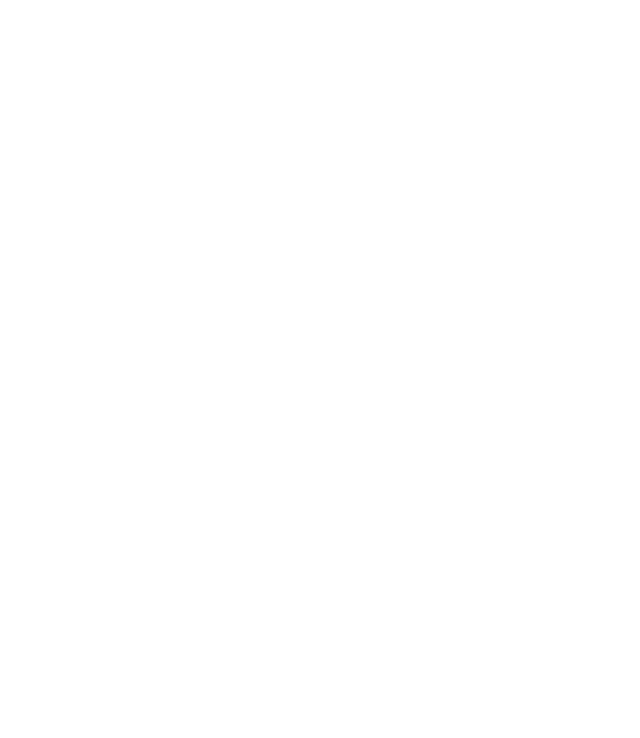
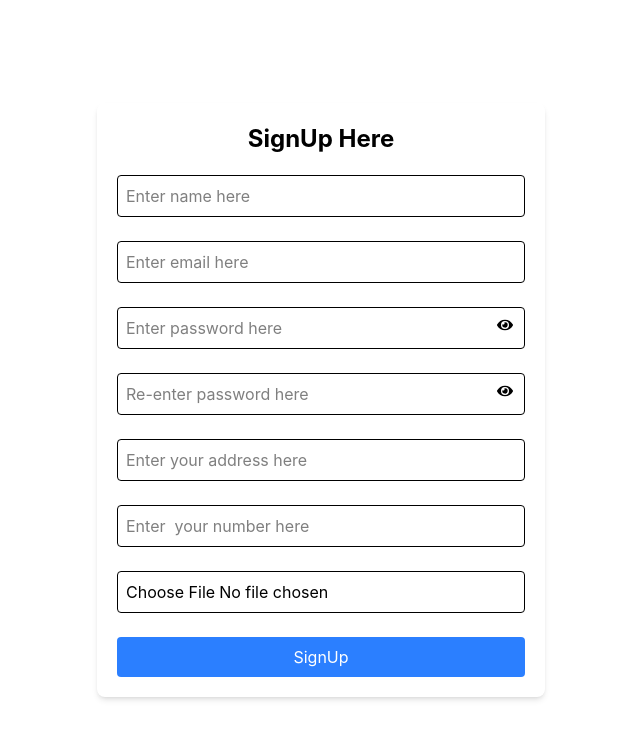
Before and after one commit to Sudarshan-Bishwokarma/localconnect-frontend, a React (Vite) app: page /signup in a window 1280 px wide. Before the commit this address had no page. Shown: the top 738 px of the page, without its empty margins (319-959 px from the left). Built offline with nearby package versions, Linux system fonts and the light colour scheme.

Commit message:
signup  page completed

```diff
--- a/package.json
+++ b/package.json
@@ -12,6 +12,7 @@
   "dependencies": {
     "react": "^19.2.4",
     "react-dom": "^19.2.4",
+    "react-hot-toast": "^2.6.0",
     "react-icons": "^5.6.0",
     "react-router-dom": "^7.14.0",
     "recharts": "^3.8.1"
--- a/src/App.jsx
+++ b/src/App.jsx
@@ -3,13 +3,19 @@ import AdminHeader from "./components/admin/AdminHeader";
 import { BrowserRouter, Routes, Route } from "react-router-dom";
 import AdminLayout from "./components/admin/AdminLayout";
 import AdminDashboard from "./components/admin/AdminDashboard";
+import SignUp from "./pages/auth/SignUp";
+import { Toaster } from "react-hot-toast";
 function App() {
   return (
     <BrowserRouter>
+      <Toaster position="top-right" />
       <Routes>
+        {/*admin routes */}
         <Route path="/admin" element={<AdminLayout />}>
           <Route index element={<AdminDashboard />} />
         </Route>
+        {/*    auth routes*/}
+        <Route path="/signup" element={<SignUp />} />
       </Routes>
     </BrowserRouter>
   );
--- /dev/null
+++ b/src/pages/auth/Login.jsx
@@ -0,0 +1,12 @@
+import { DiVim } from "react-icons/di";
+
+const Login = () => {
+  return (
+    <div>
+      <div>
+        <h1>Login Here</h1>
+      </div>
+    </div>
+  );
+};
+export default Login;
--- /dev/null
+++ b/src/pages/auth/SignUp.jsx
@@ -0,0 +1,214 @@
+import { useState } from "react";
+import { useRef } from "react";
+import toast from "react-hot-toast";
+import { useNavigate } from "react-router-dom";
+import { FaEye, FaRegEyeSlash } from "react-icons/fa";
+const SignUp = () => {
+  const navigate = useNavigate();
+  const [loading, setLoading] = useState(false);
+  const [showPassword, setShowpassword] = useState(false);
+  const [showConfirmPassword, setShowConfirmPassword] = useState(false);
+  const [user, setUser] = useState({
+    name: "",
+    email: "",
+    password: "",
+    confirmPassword: "",
+    city: "",
+    number: "",
+  });
+  const fileRef = useRef(null);
+  const [file, setFile] = useState(null);
+  const [errors, setErrors] = useState({});
+  // handle  input change
+  const handleChange = (e) => {
+    const { name, value } = e.target;
+    setUser((prev) => ({
+      ...prev,
+      [name]: value,
+    }));
+  };
+  // handle  file change
+  const handleFileChange = (e) => {
+    setFile(e.target.files[0]);
+  };
+  //  validation
+  const validate = () => {
+    const err = {};
+    if (!user.name.trim()) err.name = " Name is required";
+    if (!user.email.trim()) {
+      err.email = "Email is required";
+    } else if (!/^\S+@\S+\.\S+$/.test(user.email)) {
+      err.email = "Invalid email format";
+    }
+    if (!user.password.trim()) {
+      err.password = "Password is required";
+    } else if (user.password.length < 6) {
+      err.password = "Password must be at least 6 characters";
+    }
+    if (!user.confirmPassword.trim()) {
+      err.confirmPassword = "Confirm  password is   required";
+    } else if (user.password.trim() !== user.confirmPassword.trim()) {
+      err.confirmPassword = "Password  do not match";
+    }
+    if (!user.city.trim()) err.city = "city is required";
+    if (!user.number.trim()) {
+      err.number = "Number is required";
+    } else if (!/^\d{10}$/.test(user.number)) {
+      err.number = "Enter valid 10-digit number";
+    }
+    if (!file) err.file = "Profile  image is  required";
+    return err;
+  };
+  const handleSubmit = async (e) => {
+    e.preventDefault();
+    const validateErrors = validate();
+    setErrors(validateErrors);
+    if (Object.keys(validateErrors).length > 0) return;
+    const email = user.email;
+
+    try {
+      setLoading(true);
+      const formData = new FormData(); // FormData cannot store a JavaScript object directly it  stores key-value pairs
+      const { confirmPassword, ...userData } = user; // confirmPassword is removed from userData.
+      formData.append("data", JSON.stringify(userData));
+      formData.append("file", file);
+      const response = await fetch("http://localhost:8080/api/auth/register", {
+        method: "POST",
+        body: formData,
+      });
+      const result = await response.json();
+      console.log("Server Response:", result);
+      if (response.ok) {
+        toast.success(result.message || "OTP sent successfully");
+
+        // reset form
+        setUser({
+          name: "",
+          email: "",
+          password: "",
+          confirmPassword: "",
+          city: "",
+          number: "",
+        });
+        setFile(null);
+        if (fileRef.current) {
+          // fileRef.current → gives access to that input
+          fileRef.current.value = "";
+        }
+        setErrors({});
+      } else {
+        toast.error(result.message || "SignUp Failed");
+      }
+    } catch (error) {
+      console.log(error);
+      toast.error("Server error");
+    } finally {
+      setLoading(false);
+    }
+  };
+
+  return (
+    <div className="flex  items-center justify-center min-h-screen">
+      <div className="p-5 w-full max-w-md shadow-md rounded-lg">
+        <h1 className=" text-2xl text-center font-bold mb-5 "> SignUp Here</h1>
+        <form className="flex  flex-col   gap-6  " onSubmit={handleSubmit}>
+          <input
+            name="name"
+            placeholder="Enter name here"
+            value={user.name}
+            onChange={handleChange}
+            className="border p-2 w-full rounded"
+          />
+          {errors.name && <p className="text-red-500 text-sm">{errors.name}</p>}
+          <input
+            type="email"
+            name="email"
+            placeholder="Enter email here"
+            value={user.email}
+            onChange={handleChange}
+            className="border p-2 w-full rounded"
+          />
+          {errors.email && (
+            <p className="text-sm text-red-500">{errors.email}</p>
+          )}
+          <div className="relative">
+            <input
+              type={showPassword ? "text" : "password"}
+              name="password"
+              placeholder="Enter password here"
+              value={user.password}
+              onChange={handleChange}
+              className="border p-2 w-full rounded"
+            />
+            <span
+              onClick={() => showConfirmPassword(!showConfirmPassword)}
+              className="absolute  right-3 top-2.5 cursor-pointer text-black"
+            >
+              {showPassword ? <FaRegEyeSlash /> : <FaEye />}
+            </span>
+          </div>
+          {errors.password && (
+            <p className="text-sm text-red-500">{errors.password}</p>
+          )}
+          <div className="relative">
+            <input
+              type={showConfirmPassword ? "text" : "password"}
+              name="confirmPassword"
+              placeholder="Re-enter password here"
+              value={user.confirmPassword}
+              onChange={handleChange}
+              className="border p-2 w-full rounded"
+            />
+            <span
+              onClick={() => setShowpassword(!showPassword)}
+              className="absolute right-3 top-2.5 cursor-pointer text-black"
+            >
+              {showPassword ? <FaRegEyeSlash /> : <FaEye />}
+            </span>
+          </div>
+          {errors.confirmPassword && (
+            <p className="text-sm text-red-500">{errors.confirmPassword}</p>
+          )}
+          <input
+            type="text"
+            name="city"
+            placeholder="Enter your address here"
+            value={user.city}
+            onChange={handleChange}
+            className="border p-2 w-full rounded"
+          />
+          {errors.city && <p className="text-sm text-red-500">{errors.city}</p>}
+          <input
+            type="text"
+            name="number"
+            placeholder="Enter  your number here"
+            value={user.number}
+            onChange={handleChange}
+            className="border p-2 w-full rounded"
+          />
+          {errors.number && (
+            <p className="text-sm text-red-500">{errors.number}</p>
+          )}
+          <input
+            type="file"
+            ref={fileRef}
+            accept="image/*"
+            onChange={handleFileChange}
+            className="border p-2 w-full rounded"
+          />
+          {errors.file && (
+            <p className="text-red-500  text-sm">{errors.file}</p>
+          )}
+          <button
+            type="submit"
+            disabled={loading}
+            className="bg-blue-500 text-white p-2 rounded hover:bg-blue-600 transition disabled:bg-gray-400"
+          >
+            {loading ? "Registering..." : "SignUp"}
+          </button>
+        </form>
+      </div>
+    </div>
+  );
+};
+export default SignUp;
```
Also changed, not shown: 1 other file (tests, documents, lock files or other folders).
